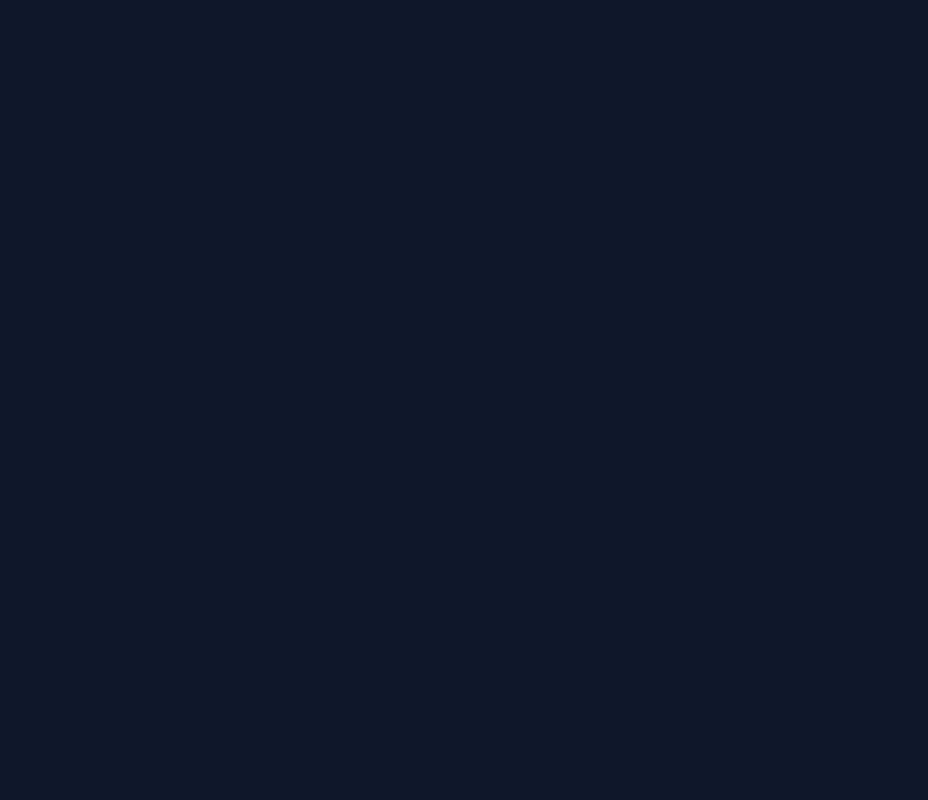
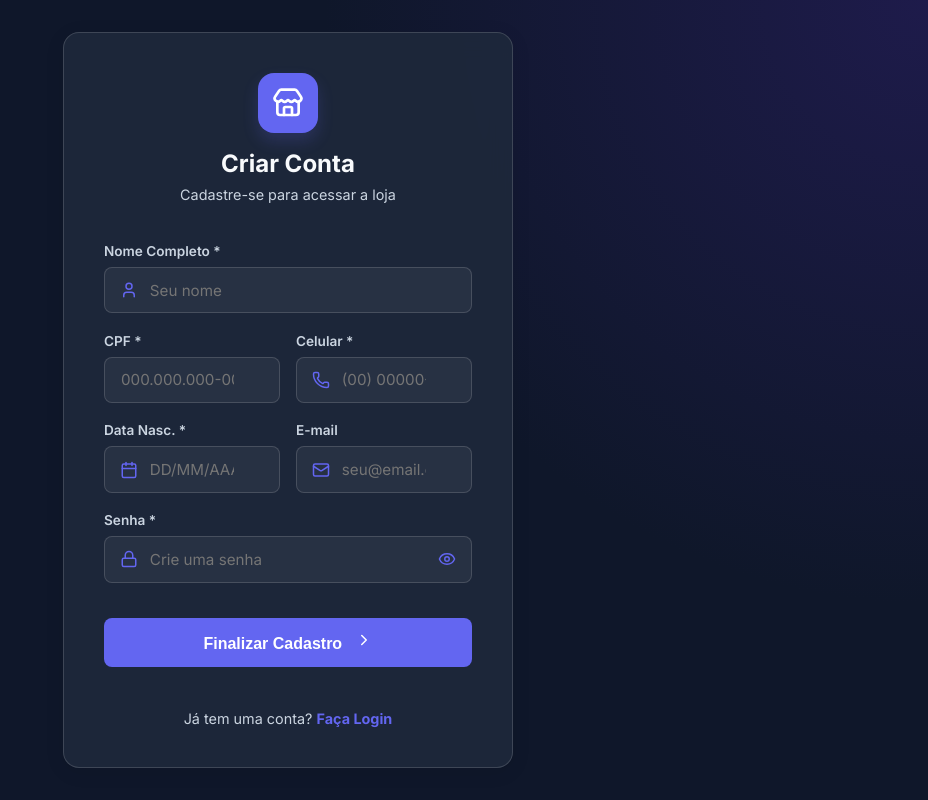
Before and after one commit to JonesRod/gestao-vendas-offline, a React (Vite) app in the folder frontend/: page /register in a window 1280 px wide. Before the commit this address had no page. Shown: the whole page, without its empty margins (352-1280 px from the left). Built offline with nearby package versions, Linux system fonts and the light colour scheme.

Commit message:
data de nascimento

```diff
--- a/frontend/src/App.tsx
+++ b/frontend/src/App.tsx
@@ -9,6 +9,7 @@ import Settings from './pages/Settings';
 import Receipts from './pages/Receipts';
 import Reports from './pages/Reports';
 import Login from './pages/Login';
+import Register from './pages/Register';
 import ForgotPassword from './pages/ForgotPassword';
 import ResetPassword from './pages/ResetPassword';
 import StockEntries from './pages/StockEntries';
@@ -45,6 +46,7 @@ function App() {
         <BrowserRouter>
           <Routes>
             <Route path="/login" element={<Login />} />
+            <Route path="/register" element={<Register />} />
             <Route path="/forgot-password" element={<ForgotPassword />} />
             <Route path="/reset-password" element={<ResetPassword />} />
 
--- a/frontend/src/pages/Login.tsx
+++ b/frontend/src/pages/Login.tsx
@@ -148,6 +148,10 @@ export default function Login() {
             <button type="submit" className="login-btn" disabled={loading}>
               {loading ? 'Verificando...' : 'Continuar'} <ChevronRight size={18} style={{ marginLeft: 8 }} />
             </button>
+            <div style={{ textAlign: 'center', marginTop: '1.5rem', fontSize: '0.9rem' }}>
+              <span style={{ color: 'var(--text-muted)' }}>Não tem uma conta? </span>
+              <Link to="/register" style={{ color: 'var(--primary)', textDecoration: 'none', fontWeight: 'bold' }}>Cadastre-se</Link>
+            </div>
           </form>
         )}
 
--- a/frontend/src/pages/Register.tsx
+++ b/frontend/src/pages/Register.tsx
@@ -1,8 +1,8 @@
 import React, { useState } from 'react';
 import { useNavigate, Link } from 'react-router-dom';
-import { User, Store, ChevronRight, Mail, Phone, Lock, EyeOff, Eye } from 'lucide-react';
+import { User, Store, ChevronRight, Mail, Phone, Lock, EyeOff, Eye, Calendar } from 'lucide-react';
 import { api } from '../services/api';
-import { maskCPF, maskPhone } from '../utils/masks';
+import { maskCPF, maskPhone, maskDate } from '../utils/masks';
 import './Login.css';
 
 export default function Register() {
@@ -11,6 +11,7 @@ export default function Register() {
     cpf: '',
     email: '',
     phone: '',
+    birth_date: '',
     password: ''
   });
   const [showPassword, setShowPassword] = useState(false);
@@ -27,14 +28,36 @@ export default function Register() {
     setFormData({ ...formData, phone: maskPhone(e.target.value) });
   };
 
+  const handleBirthDateChange = (e: React.ChangeEvent<HTMLInputElement>) => {
+    setFormData({ ...formData, birth_date: maskDate(e.target.value) });
+  };
+
   const handleSubmit = async (e: React.FormEvent) => {
     e.preventDefault();
     if (formData.cpf.replace(/\D/g, '').length < 11) {
       setError('CPF inválido.');
       return;
     }
-    if (!formData.name || !formData.phone || !formData.password) {
-      setError('Preencha os campos obrigatórios (Nome, Celular e Senha).');
+    if (!formData.name || !formData.phone || !formData.password || !formData.birth_date) {
+      setError('Preencha os campos obrigatórios (Nome, Data de Nasc., Celular e Senha).');
+      return;
+    }
+
+    if (formData.birth_date.length === 10) {
+      const [day, month, year] = formData.birth_date.split('/');
+      const birthDateObj = new Date(Number(year), Number(month) - 1, Number(day));
+      const today = new Date();
+      let age = today.getFullYear() - birthDateObj.getFullYear();
+      const m = today.getMonth() - birthDateObj.getMonth();
+      if (m < 0 || (m === 0 && today.getDate() < birthDateObj.getDate())) {
+        age--;
+      }
+      if (age < 18) {
+        setError('Você precisa ter pelo menos 18 anos para se cadastrar.');
+        return;
+      }
+    } else {
+      setError('Data de nascimento inválida.');
       return;
     }
 
@@ -115,7 +138,23 @@ export default function Register() {
             </div>
           </div>
 
-          <div className="input-group">
+          <div className="form-row" style={{ display: 'flex', gap: '1rem' }}>
+            <div className="input-group" style={{ flex: 1 }}>
+              <label htmlFor="birth_date">Data Nasc. *</label>
+              <div className="input-with-icon">
+                <Calendar />
+                <input
+                  type="text"
+                  id="birth_date"
+                  placeholder="DD/MM/AAAA"
+                  value={formData.birth_date}
+                  onChange={handleBirthDateChange}
+                  required
+                />
+              </div>
+            </div>
+
+            <div className="input-group" style={{ flex: 1 }}>
               <label htmlFor="email">E-mail</label>
               <div className="input-with-icon">
                 <Mail />
@@ -126,6 +165,7 @@ export default function Register() {
                   value={formData.email}
                   onChange={e => setFormData({ ...formData, email: e.target.value })}
                 />
+              </div>
             </div>
           </div>
 
```
Also changed, not shown: 1 other file (tests, documents, lock files or other folders). Lines whose indentation alone changed are shown as unchanged.
